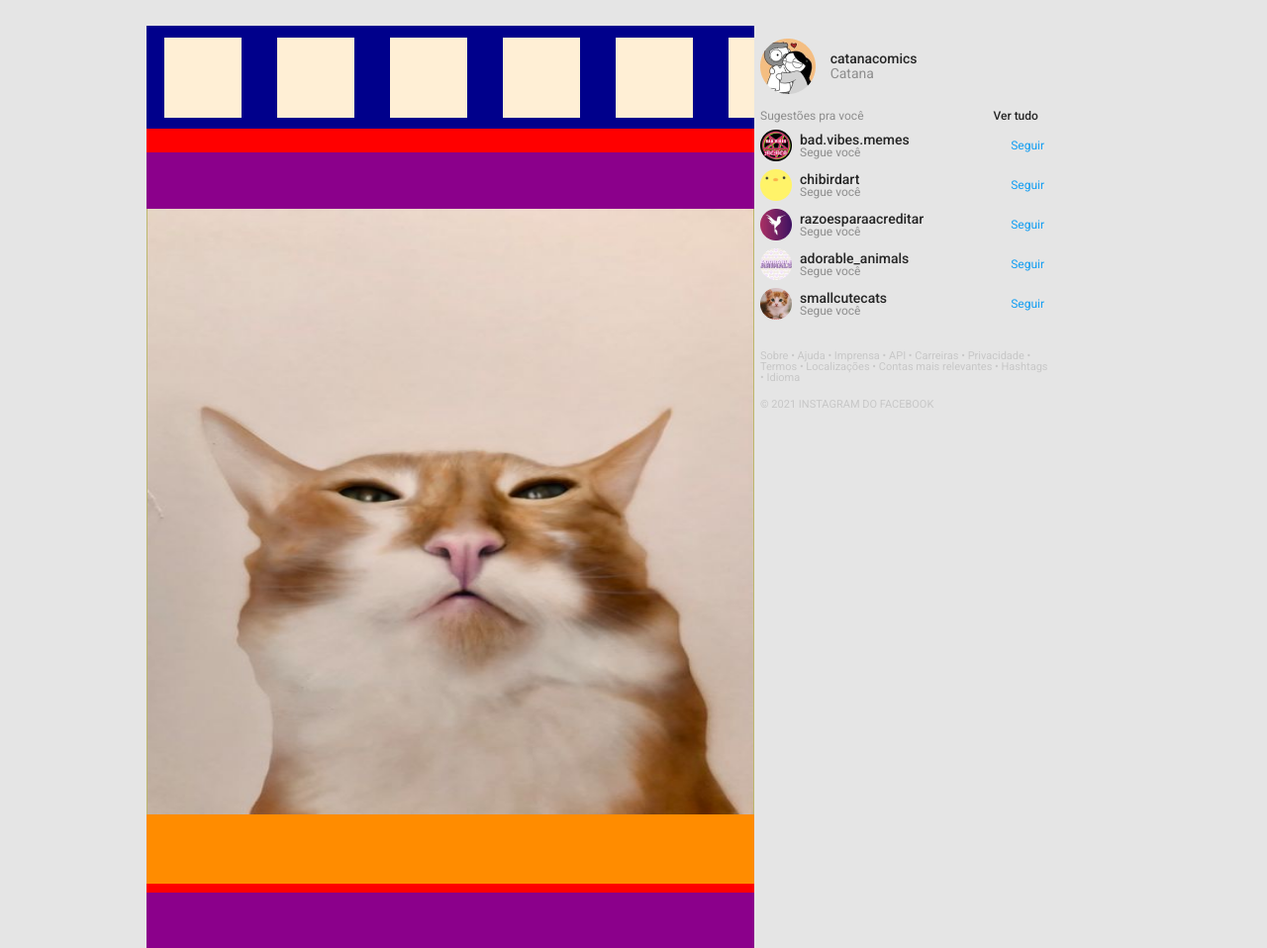
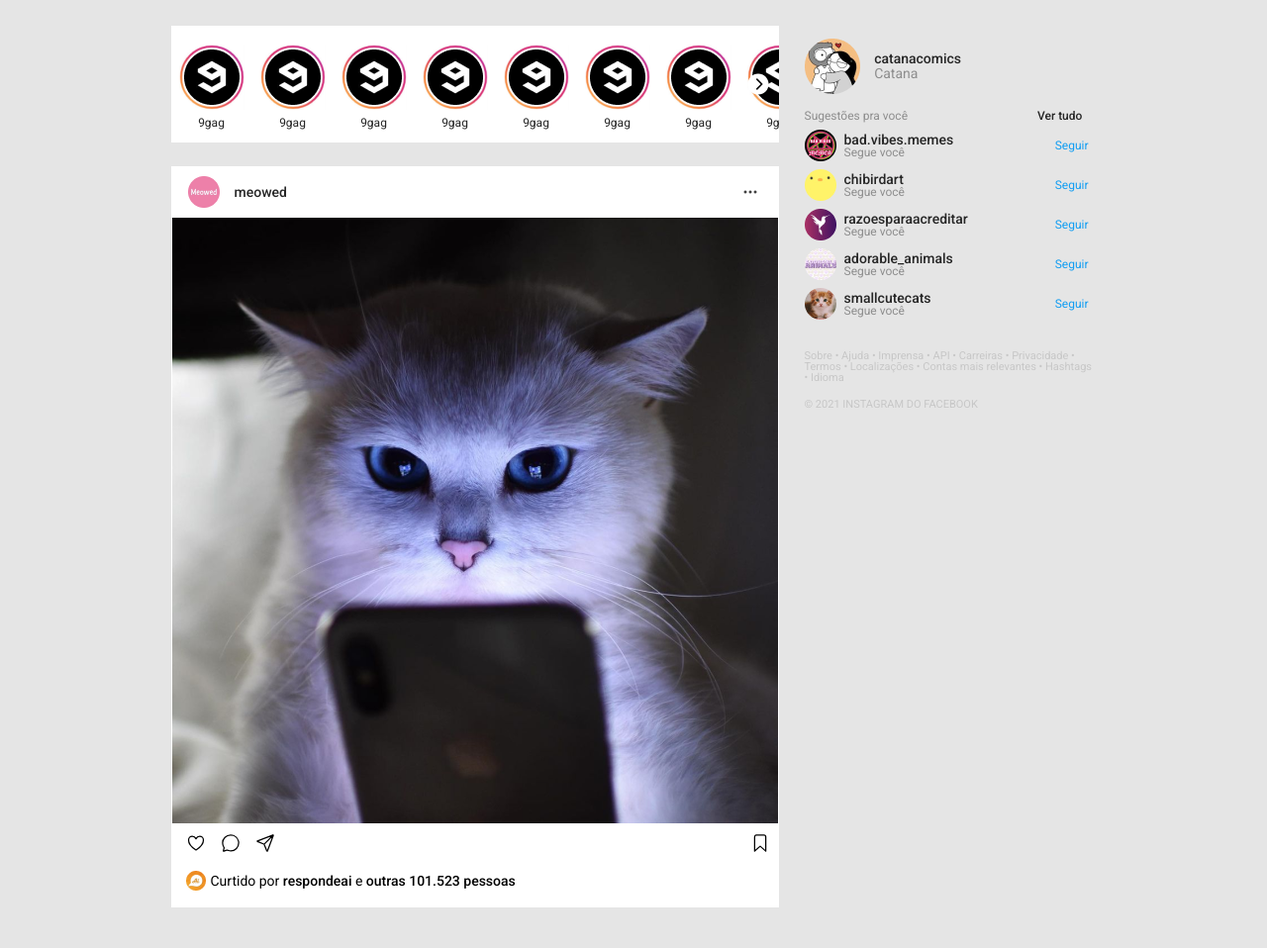
Before and after one commit to rafaelongo45/projeto02-instagram, a plain HTML site: page index.html in a window 1280 px wide. Shown: the part 58-1016 px from the top of the page at 99% size. Drawn offline with nearby package versions, Linux system fonts and the light colour scheme.

Commit message:
mano é isso. falta bordas e o conteudo da pagina. tambem falta as versoes com telas reduzidas

```diff
--- a/css/style.css
+++ b/css/style.css
@@ -3,8 +3,8 @@ body{
     font-family: 'Roboto', sans-serif;
     display:flex;
     flex-wrap: wrap;
+    justify-content: center;
 }
-
 a, a:visited{
     text-decoration: none;
     color:black;
@@ -18,12 +18,11 @@ a, a:visited{
     justify-content: center;
     align-items: center;
     position:fixed;
-    top: 0;
-    left: 0;
+    z-index:3;
 }
 
 .conteudo-barra{
-    width: 48.5vw;
+    width: 935px;
     height: 40px;
     display:flex;
     align-items: center;
@@ -32,7 +31,7 @@ a, a:visited{
 }
 
 .logo{
-    width: 7.5vw;
+    width: 145px;
     height: inherit;
     display: flex;
     align-items: center;
@@ -50,7 +49,7 @@ a, a:visited{
 }
 
 .barra-busca{
-    width: 12.5vw;
+    width: 210px;
     height: 28px;
     background-color: #FAFAFA;
     display: flex;
@@ -65,33 +64,27 @@ a, a:visited{
 
 .icones-uteis{
     height: 28px;
-    width: 8vw;
+    width: 130px;
     display: flex;
     align-items: center;
     justify-content: space-between;
 }
 
 .conteudo-pagina{
-    background-color: red;
-    height: 100%;
-    width: 614px;
-    margin: 84px 40.5vw 0 auto;
-
-}
-
-.sidebar{
+    width: 935px;
     height:100vh;
-    width: 100%;
-    max-width:293px;
     margin-top: 84px;
-    position:fixed;
-    left:60vw;
-    right:0;
+    display:flex;
+    flex-wrap: wrap;
+    position:absolute;
 }
 
 .conteudo-sidebar{
     width:100%;
-    height:45vh;
+    max-width:293px;
+    height:467px;
+    position:fixed;
+    margin-left:640px;
 }
 
 .meu-perfil{
@@ -183,34 +176,62 @@ a, a:visited{
     color: #C7C7C7;
     font-size:11px;
 }
+
 .stories{
-    background-color: darkblue;
-    width: 100%;
-    height:13vh;
+    background-color: #FFFFFF;
+    width: 614px;
+    height:118px;
     margin-bottom: 24px;
     display:flex;
     align-items: center;
+    position:relative;
     overflow-x: hidden;
 }
 
+.setinha{
+    position:absolute;
+    font-size: 26px;
+    left: 580px;
+    color: #FFFFFF;
+    z-index: 5;
+}
+
 .caixinha-stories{
-    background-color: papayawhip;
-    min-width: 78px;
-    width:78px;
+    width: 66px;
     height: 81px;
-    margin: 0 18px;
+    display: flex;
+    flex-wrap: wrap;
+    align-items: center;
+    justify-content: center;
+    margin: 0 8px;
+}
+
+.caixinha-stories img{
+    max-width: 66px;
+
+}
+
+.caixinha-stories strong{
+    position: absolute;
+    margin-bottom: 11px;
+    overflow:hidden;
+}
+
+.caixinha-stories p{
+    margin-top:7px;
+    font-size:12px;
+    font-weight: 400;
+    color: #262626;
 }
 
 .post{
-    background-color: darkkhaki;
-    width:100%;
-    height: 86vh;
+    background-color: #FFFFFF;
+    width:614px;
+    height: 749px;
     margin-bottom: 60px;
 }
 
 .post-imagem{
-    width: 100%;
-    height:auto;
     display:flex;
     align-items: center;
     justify-content: center;
@@ -222,13 +243,78 @@ a, a:visited{
 }
 
 .post-barra{
-    background-color: darkmagenta;
     width: 100%;
-    height: 8.25%;
+    height: 7%;
+    display: flex;
+    flex-wrap: wrap;
+    align-items: center;
+
+}
+
+.post-barra img{
+    margin-left:17px;
+
+}
+
+.post-barra p{
+    margin-left:15px;
+    font-weight: 500;
+    color: #262626;
+    font-size: 14px;
+
 }
 
 .post-baixo{
-    background-color: darkorange;
+    height:100%;
     width:100%;
-    height:10.25%;
+    height:10.2%;
 }
+
+.icone{
+    position:relative;
+    left:460px;
+}
+
+.top{
+    width:100%;
+    height:50%;
+    display:flex;
+    align-items: center;
+}
+
+.icon{
+    margin-left: 15px;
+    font-size: 20px;
+}
+
+.o-diferentao{
+    position:relative;
+    left:480px;
+    font-size: 20px;
+}
+
+.bot{
+    width:100%;
+    height:50%;
+    display:flex;
+    align-items: center;
+    font-size: 14px;
+}
+
+.bot img{
+    margin-left: 15px;
+}
+.bot p{
+    margin-left: 5px;
+}
+
+.bot strong{
+    font-weight: 500;
+}
+
+
+@media (max-width: 935px){
+    body{
+        display: none;
+    }
+}
--- a/index.html
+++ b/index.html
@@ -40,22 +40,79 @@
     <!-- div que contém stories, sidebar e posts-->
     <div class="conteudo-pagina">
         <div class="stories">
-            <div class="caixinha-stories">  </div>
-            <div class="caixinha-stories"></div>
-            <div class="caixinha-stories"></div>
-            <div class="caixinha-stories"></div>
-            <div class="caixinha-stories"></div>
-            <div class="caixinha-stories"></div>
-            <div class="caixinha-stories"></div>
-            <div class="caixinha-stories"></div>
-            <div class="caixinha-stories"></div>
+            <ion-icon name="chevron-forward-circle" class ="setinha"></ion-icon>
+            <div class="caixinha-stories">
+                <img src="imagens/stories_background.jpg" alt="">
+                <strong><img src="imagens/profile/9gag 1.png" alt=""> </strong>
+                <p> 9gag </p>
+            </div>
+
+            <div class="caixinha-stories">
+                <img src="imagens/stories_background.jpg" alt="">
+                <strong><img src="imagens/profile/9gag 1.png" alt=""> </strong>
+                <p> 9gag </p>
+            </div>
+
+            <div class="caixinha-stories">
+                <img src="imagens/stories_background.jpg" alt="">
+                <strong><img src="imagens/profile/9gag 1.png" alt=""> </strong>
+                <p> 9gag </p>
+            </div>
+
+            <div class="caixinha-stories">
+                <img src="imagens/stories_background.jpg" alt="">
+                <strong><img src="imagens/profile/9gag 1.png" alt=""> </strong>
+                <p> 9gag </p>
+            </div>
+
+            <div class="caixinha-stories">
+                <img src="imagens/stories_background.jpg" alt="">
+                <strong><img src="imagens/profile/9gag 1.png" alt=""> </strong>
+                <p> 9gag </p>
+            </div>
+
+            <div class="caixinha-stories">
+                <img src="imagens/stories_background.jpg" alt="">
+                <strong><img src="imagens/profile/9gag 1.png" alt=""> </strong>
+                <p> 9gag </p>
+            </div>
+
+            <div class="caixinha-stories">
+                <img src="imagens/stories_background.jpg" alt="">
+                <strong><img src="imagens/profile/9gag 1.png" alt=""> </strong>
+                <p> 9gag </p>
+            </div>
+
+            <div class="caixinha-stories">
+                <img src="imagens/stories_background.jpg" alt="">
+                <strong><img src="imagens/profile/9gag 1.png" alt=""> </strong>
+                <p> 9gag </p>
+            </div>
+
         </div>
+
         <div class="post">
-            <div class="post-barra"></div>
+            <div class="post-barra">
+                <img src="/imagens/profile/meowed 2.png" alt="">
+                <p>meowed</p>
+                <ion-icon class = "icone" name="ellipsis-horizontal-outline"></ion-icon>
+            </div>
             <div class="post-imagem">
-                <img src="imagens/dawg.jpg" alt="">
+                <img src="/imagens/gato-telefone 1.png" alt="">
             </div>
-            <div class="post-baixo"></div>
+            <div class="post-baixo">
+                <div class="top">
+                <ion-icon name="heart-outline" class = "icon"></ion-icon>
+                <ion-icon name="chatbubble-outline" class = "icon"></ion-icon>
+                <ion-icon name="paper-plane-outline" class = "icon"></ion-icon>
+                <ion-icon name="bookmark-outline" class = "o-diferentao"></ion-icon>
+            </div>
+
+            <div class="bot">
+                <img src="/imagens/profile/respondeai 2.png" alt="">
+                <p>Curtido por <strong>respondeai</strong> e <strong>outras 101.523 pessoas</strong> </p>
+            </div>
+            </div>
         </div>
 
         <div class="post">
@@ -66,9 +123,6 @@
             <div class="post-baixo"></div>
         </div>
 
-    </div>
-
-    <div class="sidebar">
         <div class="conteudo-sidebar">
             <div class="meu-perfil">
                 <img src="imagens/profile/catanacomics 1.png" alt="">
@@ -127,6 +181,7 @@
             </div>
         </div>
     </div>
+
     <!-- script para pegar os ícones-->
 <script src="https://unpkg.com/ionicons@5.4.0/dist/ionicons.js"></script>
 </body>
```
Also changed, not shown: imagens/ABRAVA-dedo.jpg, imagens/gato-telefone 1.png (added), imagens/profile/9gag 1.png (added), imagens/profile/meowed 2.png (added), imagens/profile/respondeai 2.png (added), 2 other files.
